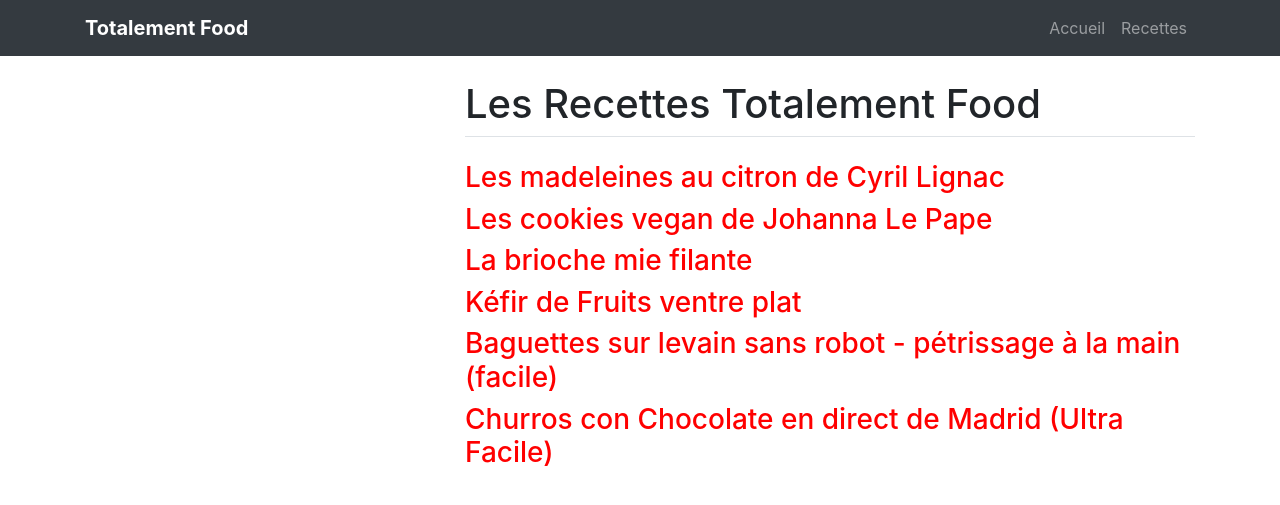
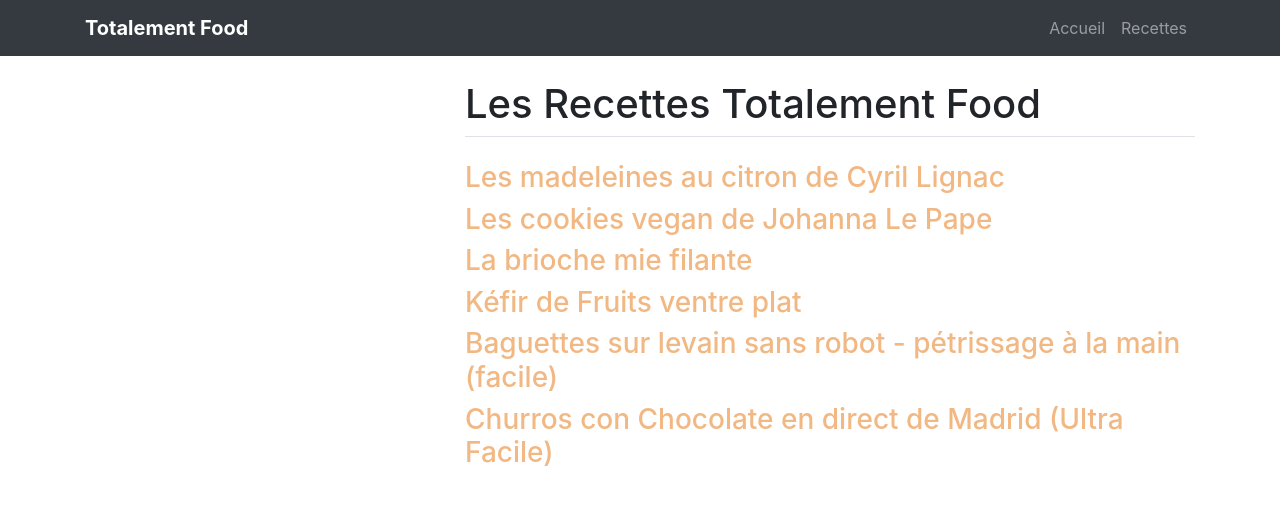
Before and after one commit to totalement-food/totalement-food.github.io, a Jekyll site: the page built from _pages/recettes.md, in a window 1280 px wide. Shown: the top 505 px of the page. Built offline with Jekyll 4.4.1, drawn with Linux system fonts in a browser that asks for light colours.

Commit message:
link orange

```diff
--- a/theme/css/syntax.css
+++ b/theme/css/syntax.css
@@ -67,20 +67,20 @@
 
 /* unvisited link */
 a:link {
-  color: red;
+  color: #F2B884;
 }
 
 /* visited link */
 a:visited {
-  color: red;
+  color: #F2B884;
 }
 
 /* mouse over link */
 a:hover {
-  color: hotpink;
+  color: #F2B884;
 }
 
 /* selected link */
 a:active {
-  color: blue;
+  color: #F2B884;
 }
```
